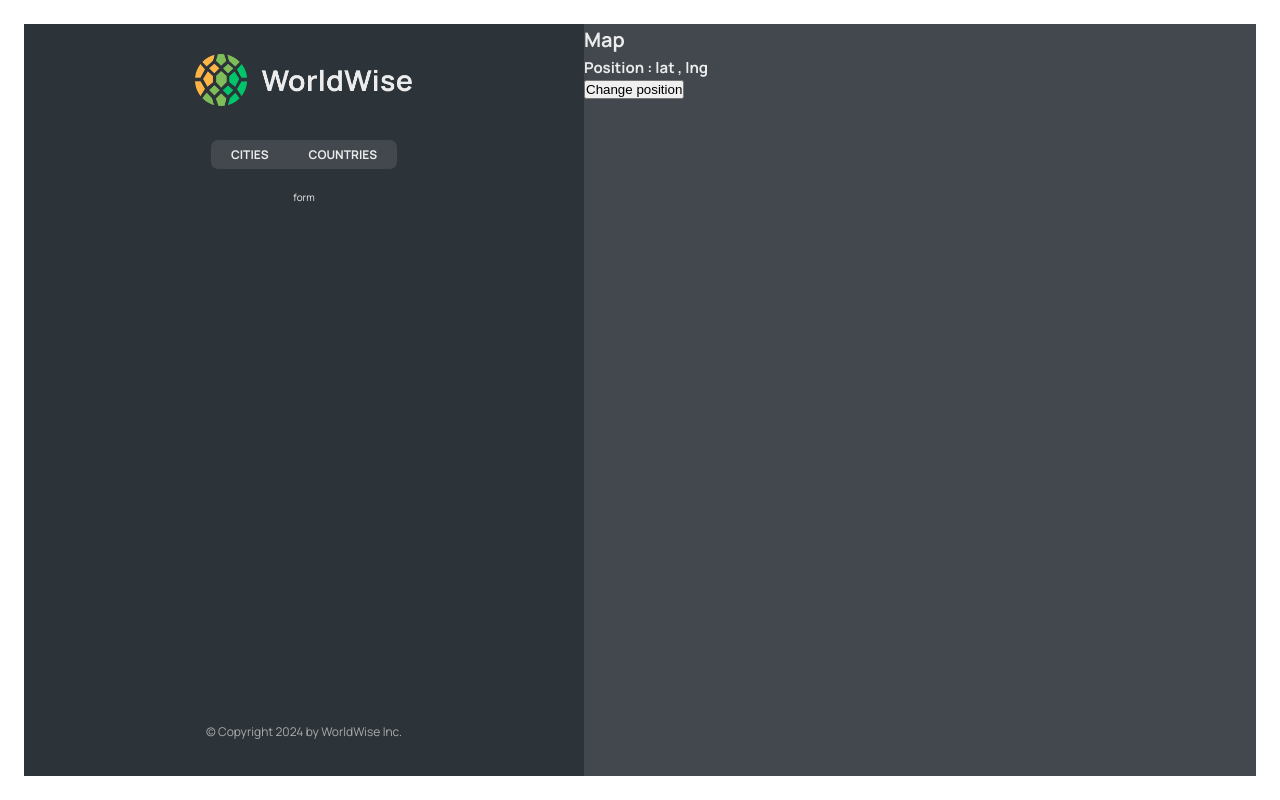
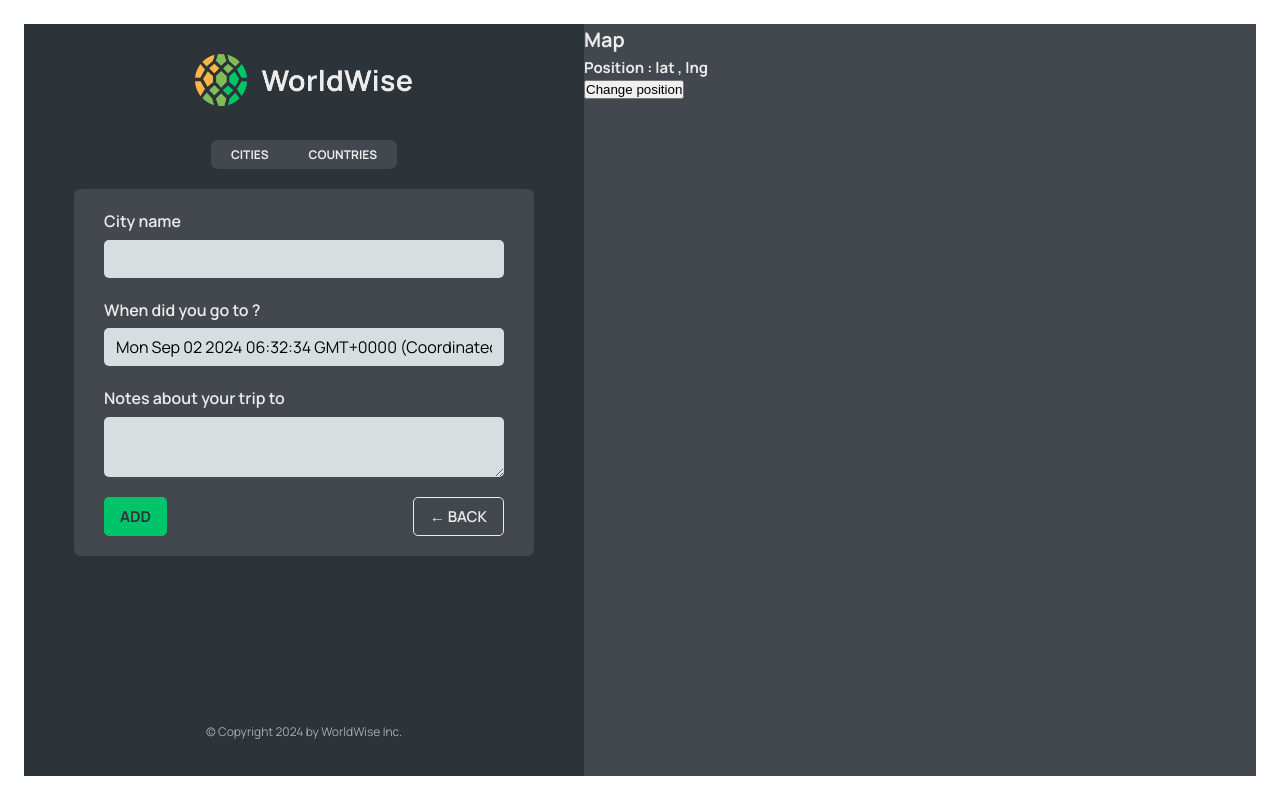
Before and after one commit to ShahadathAlam/worldwise, a React (Vite) app: page /app/form in a window 1280 px wide. Built offline with nearby package versions, Linux system fonts and the light colour scheme; data requests are answered from the project's data file.

Commit message:
Programmatic Navigation with useNavigate hook

```diff
--- a/src/App.jsx
+++ b/src/App.jsx
@@ -1,4 +1,6 @@
+import { useEffect, useState } from "react";
 import { BrowserRouter, Route, Routes } from "react-router-dom";
+
 import Product from "./pages/Product";
 import Pricing from "./pages/Pricing";
 import Homepage from "./pages/Homepage";
@@ -7,10 +9,12 @@
 import Login from "./pages/Login";
 import CityList from "./components/CityList";
 import City from "./components/City";
-import { useEffect, useState } from "react";
+import Form from "./components/Form";
 import CountryList from "./components/CountryList";
 // import PageNav from "./components/PageNav";
+
 const BASE_URL = "http://localhost:9000";
+
 function App() {
   const [cities, setCities] = useState([]);
   const [isLoading, setIsLoading] = useState(false);
@@ -76,7 +80,7 @@
             path="countries"
             element={<CountryList cities={cities} isLoading={isLoading} />}
           />
-          <Route path="form" element={<p>form</p>} />
+          <Route path="form" element={<Form />} />
         </Route>
         <Route path="*" element={<PageNotFound />} />
       </Routes>
--- /dev/null
+++ b/src/components/Button.jsx
@@ -0,0 +1,17 @@
+import styles from "./Button.module.css";
+// console.log(styles["btn"]);
+function Button({ children, type, navigate }) {
+  return (
+    <button
+      className={`${styles.btn} ${styles[type]}`}
+      onClick={(e) => {
+        e.preventDefault();
+        navigate(-1);
+      }}
+    >
+      {children}
+    </button>
+  );
+}
+
+export default Button;
--- a/src/components/CityItem.jsx
+++ b/src/components/CityItem.jsx
@@ -18,7 +18,7 @@
 };
 function CityItem({ city }) {
   const { cityName, emoji, date, id, position } = city;
-  console.log(city);
+  // console.log(city);
   return (
     <li>
       <Link
--- a/src/components/CountryList.jsx
+++ b/src/components/CountryList.jsx
@@ -19,7 +19,6 @@
         {
           country: city.country,
           emoji: city.emoji,
-          id: Math.floor(Math.random() * 1000000),
         },
       ];
     else return arr;
@@ -29,7 +28,7 @@
   return (
     <ul className={styles.countryList}>
       {countries.map((country) => (
-        <CountryItem country={country} key={country.id} />
+        <CountryItem country={country} key={country.country} />
       ))}
     </ul>
   );
--- a/src/components/Form.jsx
+++ b/src/components/Form.jsx
@@ -3,6 +3,8 @@
 import { useState } from "react";
 
 import styles from "./Form.module.css";
+import Button from "./Button";
+import { useNavigate } from "react-router-dom";
 
 export function convertToEmoji(countryCode) {
   const codePoints = countryCode
@@ -13,6 +15,7 @@
 }
 
 function Form() {
+  const navigate = useNavigate();
   const [cityName, setCityName] = useState("");
   const [country, setCountry] = useState("");
   const [date, setDate] = useState(new Date());
@@ -49,8 +52,10 @@
       </div>
 
       <div className={styles.buttons}>
-        <button>Add</button>
-        <button>&larr; Back</button>
+        <Button type="primary">Add</Button>
+        <Button type="back" navigate={navigate}>
+          &larr; Back
+        </Button>
       </div>
     </form>
   );
--- a/src/components/Map.jsx
+++ b/src/components/Map.jsx
@@ -1,13 +1,19 @@
-import { useSearchParams } from "react-router-dom";
+import { useNavigate, useSearchParams } from "react-router-dom";
 import styles from "./Map.module.css";
 
 function Map() {
+  const navigate = useNavigate();
   const [searchParams, setSearchParams] = useSearchParams();
 
   const lat = searchParams.get("lat");
   const lng = searchParams.get("lng");
   return (
-    <div className={styles.mapContainer}>
+    <div
+      className={styles.mapContainer}
+      onClick={() => {
+        navigate("form");
+      }}
+    >
       <h1>Map</h1>
       <h2>
         Position : lat {lat} , lng {lng}
```
